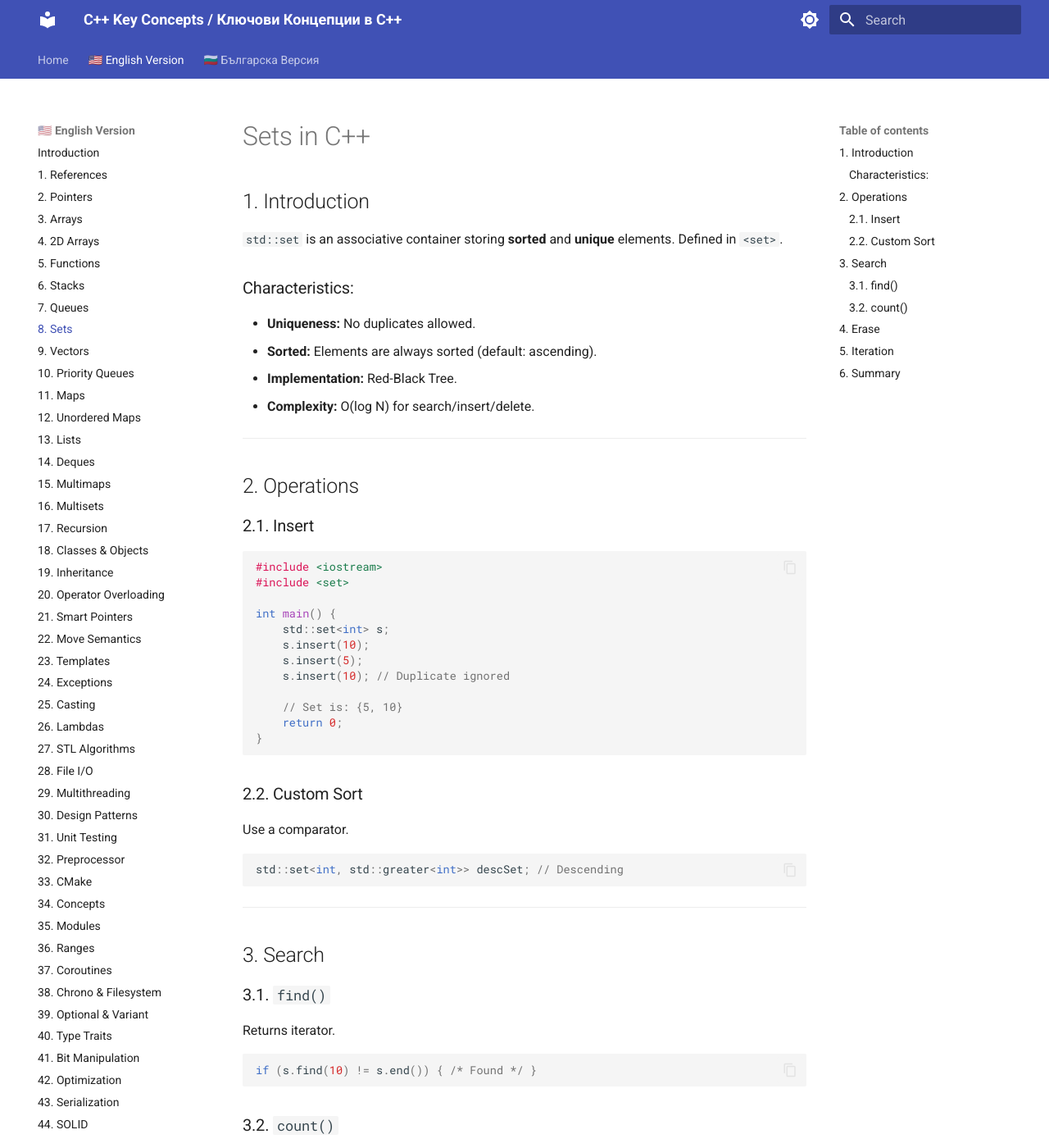
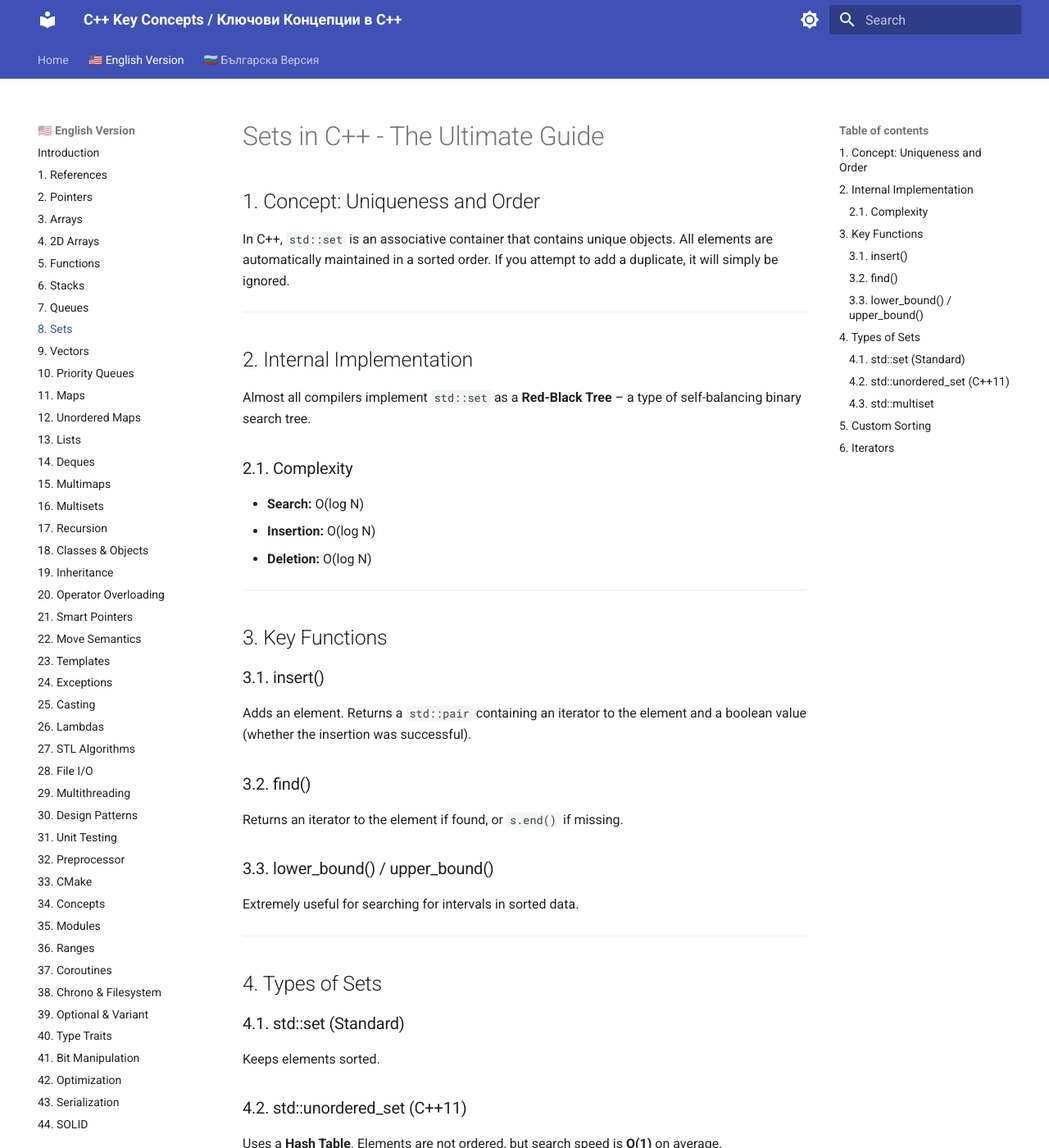
Before and after one commit to KadirYazadzhi/CPlusPlus---KeyConcepts, an MkDocs documentation site: the page built from docs/en/Sets/Sets.md, in a window 1280 px wide and 1400 px high. Shown: the whole window at 82% size. Built offline with MkDocs 1.6.1 and Material for MkDocs 9.7.7, drawn with Linux system fonts in a browser that asks for light colours; some of the changed text lies outside the part shown.

Commit message:
Docs: Update Sets (Topic 8) with comprehensive content

````diff
--- a/docs/bg/Sets/Sets.md
+++ b/docs/bg/Sets/Sets.md
@@ -1,157 +1,56 @@
-# Множества (Sets) в C++
+# Множества (Sets) в C++ - Пълно ръководство
 
-## 1. Въведение
-
-В C++, `std::set` е асоциативен контейнер, който съдържа **сортирани** и **уникални** обекти. Дефиниран е в заглавния файл `<set>`.
-
-### Ключови характеристики:
-*   **Уникалност:** Не може да има два еднакви елемента. Опитът за вмъкване на дубликат се игнорира.
-*   **Сортиране:** Елементите винаги се поддържат сортирани (по подразбиране във възходящ ред: `<`).
-*   **Имплементация:** Обикновено се реализира чрез **Червено-черно дърво** (Red-Black Tree) - вид балансирано двоично дърво за търсене.
-*   **Сложност:** Основните операции (търсене, вмъкване, триене) са логаритмични: **O(log N)**.
+## 1. Концепция: Уникалност и Ред
+В C++ `std::set` е асоциативен контейнер, който съдържа уникални обекти. Всички елементи в него автоматично се поддържат в сортиран ред. Ако се опитате да добавите дубликат, той просто ще бъде игнориран.
 
 ---
 
-## 2. Основни Операции
+## 2. Вътрешна имплементация
+Почти всички компилатори имплементират `std::set` като **Червено-черно дърво (Red-Black Tree)** – вид самобалансиращо се двоично дърво за търсене.
 
-### 2.1. Създаване и Вмъкване (Insert)
+### 2.1. Производителност (Complexity)
+*   **Търсене:** O(log N)
+*   **Вмъкване:** O(log N)
+*   **Изтриване:** O(log N)
 
+---
+
+## 3. Основни функции
+
+### 3.1. insert()
+Добавя елемент. Връща двойка (`std::pair`), съдържаща итератор към елемента и булева стойност (дали вмъкването е било успешно).
+
+### 3.2. find()
+Връща итератор към намерения елемент или `s.end()`, ако липсва.
+
+### 3.3. lower_bound() / upper_bound()
+Изключително полезни за търсене на интервали в сортирани данни.
+
+---
+
+## 4. Видове множества
+
+### 4.1. std::set (Стандартно)
+Поддържа елементите сортирани.
+
+### 4.2. std::unordered_set (C++11)
+Използва **Хеш таблица**. Елементите не са подредени, но търсенето е със средна скорост **O(1)**.
+
+### 4.3. std::multiset
+Позволява съхраняването на дубликати, но запазва сортирането.
+
+---
+
+## 5. Персонализирано сортиране
+Можете да промените критерия на подредба, като подадете компаратор в шаблона:
 ```cpp
-#include <iostream>
-#include <set>
-
-int main() {
-    // Създава сет от цели числа, сортирани възходящо
-    std::set<int> s;
-
-    s.insert(10);
-    s.insert(5);
-    s.insert(20);
-    s.insert(5); // Дубликат - няма да бъде добавен!
-
-    // Сетът автоматично се подрежда: {5, 10, 20}
-    std::cout << "Size: " << s.size() << std::endl; // 3
-
-    return 0;
-}
-```
-
-### 2.2. Промяна на реда на сортиране
-Можем да подадем компаратор (функтор), за да променим подредбата, например в низходящ ред.
-
-```cpp
-// std::greater<int> е вграден функтор за намаляващ ред
-std::set<int, std::greater<int>> descSet;
-descSet.insert(10);
-descSet.insert(20);
-// Резултат: {20, 10}
+std::set<int, std::greater<int>> s; // Сортиране в намаляващ ред
 ```
 
 ---
 
-## 3. Търсене на Елементи
-
-Тъй като сетът е дървовидна структура, търсенето е много бързо.
-
-### 3.1. Методът `find()`
-Връща итератор към намерения елемент или `end()`, ако не е намерен.
-
-```cpp
-auto it = s.find(10);
-if (it != s.end()) {
-    std::cout << "Found: " << *it << std::endl;
-} else {
-    std::cout << "Not found" << std::endl;
-}
-```
-
-### 3.2. Методът `count()`
-Тъй като елементите са уникални, `count()` връща `1`, ако елементът присъства, и `0`, ако го няма. Удобно за булеви проверки.
-
-```cpp
-if (s.count(20)) { /* Съществува */ }
-```
+## 6. Итератори
+Елементите в `std::set` са константни. Не можете да променяте елемент директно през итератор, защото това би нарушило структурата на дървото. За да "промените" елемент, трябва да го изтриете и да добавите нов.
 
 ---
-
-## 4. Изтриване на Елементи
-
-Можем да трием по стойност или чрез итератор.
-
-```cpp
-s.erase(10); // Изтрива елемента със стойност 10
-
-auto it = s.find(20);
-if (it != s.end()) {
-    s.erase(it); // Изтрива елемента, към който сочи итератора
-}
-
-s.clear(); // Изтрива всичко
-```
-
----
-
-## 5. Обхождане на Сет
-
-Елементите в `std::set` са `const` (не могат да се променят директно), защото промяната на стойност би нарушила сортирането на дървото. Ако искате да промените елемент, трябва да го изтриете и добавите новия.
-
-```cpp
-std::set<std::string> names = {"Alice", "Charlie", "Bob"};
-
-// Обхождане с Range-based for (C++11)
-// Редът е азбучен: Alice, Bob, Charlie
-for (const auto& name : names) {
-    std::cout << name << " ";
-}
-```
-
----
-
-## 6. Операции с обхвати (Lower/Upper Bound)
-
-Това са мощни функции за търсене в сортирани последователности.
-
-*   `lower_bound(k)`: Връща итератор към първия елемент, който е **>=** k.
-*   `upper_bound(k)`: Връща итератор към първия елемент, който е **>** k (строго по-голям).
-
-```cpp
-std::set<int> nums = {10, 20, 30, 40, 50};
-
-auto itLow = nums.lower_bound(30); // Сочи към 30
-auto itUp = nums.upper_bound(30);  // Сочи към 40
-
-// Изтриване на диапазон [30, 50) -> трие 30 и 40
-nums.erase(itLow, nums.end());
-```
-
----
-
-## 7. Сет от потребителски обекти
-
-За да съхраняваме наши класове/структури в `std::set`, трябва да дефинираме как те се сравняват (оператор `<`).
-
-```cpp
-struct Point {
-    int x, y;
-
-    // Предефиниране на оператор < (задължително за set)
-    bool operator<(const Point& other) const {
-        if (x != other.x) return x < other.x;
-        return y < other.y;
-    }
-};
-
-std::set<Point> points;
-points.insert({1, 2});
-points.insert({1, 5}); // Валидно, различно y
-points.insert({1, 2}); // Дубликат, игнорира се
-```
-
----
-
-## 8. Обобщение
-
-*   Използвайте `std::set`, когато ви трябва **уникалност** и **автоматично сортиране**.
-*   Времева сложност: **O(log N)**.
-*   Елементите са immutable (непроменяеми) - промяна чрез `erase` + `insert`.
-*   За по-бързо търсене (**O(1)**), но без сортиране, използвайте `std::unordered_set` (базиран на хеш таблица).
+*(Този документ е част от курса "Ключови концепции в C++")*
--- a/docs/en/Sets/Sets.md
+++ b/docs/en/Sets/Sets.md
@@ -1,81 +1,56 @@
-# Sets in C++
+# Sets in C++ - The Ultimate Guide
 
-## 1. Introduction
-
-`std::set` is an associative container storing **sorted** and **unique** elements. Defined in `<set>`.
-
-### Characteristics:
-*   **Uniqueness:** No duplicates allowed.
-*   **Sorted:** Elements are always sorted (default: ascending).
-*   **Implementation:** Red-Black Tree.
-*   **Complexity:** O(log N) for search/insert/delete.
+## 1. Concept: Uniqueness and Order
+In C++, `std::set` is an associative container that contains unique objects. All elements are automatically maintained in a sorted order. If you attempt to add a duplicate, it will simply be ignored.
 
 ---
 
-## 2. Operations
+## 2. Internal Implementation
+Almost all compilers implement `std::set` as a **Red-Black Tree** – a type of self-balancing binary search tree.
 
-### 2.1. Insert
+### 2.1. Complexity
+*   **Search:** O(log N)
+*   **Insertion:** O(log N)
+*   **Deletion:** O(log N)
 
+---
+
+## 3. Key Functions
+
+### 3.1. insert()
+Adds an element. Returns a `std::pair` containing an iterator to the element and a boolean value (whether the insertion was successful).
+
+### 3.2. find()
+Returns an iterator to the element if found, or `s.end()` if missing.
+
+### 3.3. lower_bound() / upper_bound()
+Extremely useful for searching for intervals in sorted data.
+
+---
+
+## 4. Types of Sets
+
+### 4.1. std::set (Standard)
+Keeps elements sorted.
+
+### 4.2. std::unordered_set (C++11)
+Uses a **Hash Table**. Elements are not ordered, but search speed is **O(1)** on average.
+
+### 4.3. std::multiset
+Allows storing duplicates while maintaining sorted order.
+
+---
+
+## 5. Custom Sorting
+You can change the ordering criteria by providing a comparator in the template:
 ```cpp
-#include <iostream>
-#include <set>
-
-int main() {
-    std::set<int> s;
-    s.insert(10);
-    s.insert(5);
-    s.insert(10); // Duplicate ignored
-
-    // Set is: {5, 10}
-    return 0;
-}
-```
-
-### 2.2. Custom Sort
-Use a comparator.
-
-```cpp
-std::set<int, std::greater<int>> descSet; // Descending
+std::set<int, std::greater<int>> s; // Sorting in descending order
 ```
 
 ---
 
-## 3. Search
-
-### 3.1. `find()`
-Returns iterator.
-
-```cpp
-if (s.find(10) != s.end()) { /* Found */ }
-```
-
-### 3.2. `count()`
-Returns 1 or 0.
+## 6. Iterators
+Elements in `std::set` are constant. You cannot modify an element directly via an iterator, as that would break the tree structure. To "modify" an element, you must erase it and insert a new one.
 
 ---
-
-## 4. Erase
-
-```cpp
-s.erase(10); // By value
-s.erase(s.begin()); // By iterator
-```
-
----
-
-## 5. Iteration
-
-Elements are `const`. Cannot modify directly (would break sort order).
-
-```cpp
-for (int x : s) std::cout << x << " ";
-```
-
----
-
-## 6. Summary
-
-*   Use when you need **uniqueness** and **order**.
-*   O(log N).
-*   Immutable elements.
-*   For O(1) without order, use `std::unordered_set`.
+*(This document is part of the "C++ Key Concepts" course)*
````
